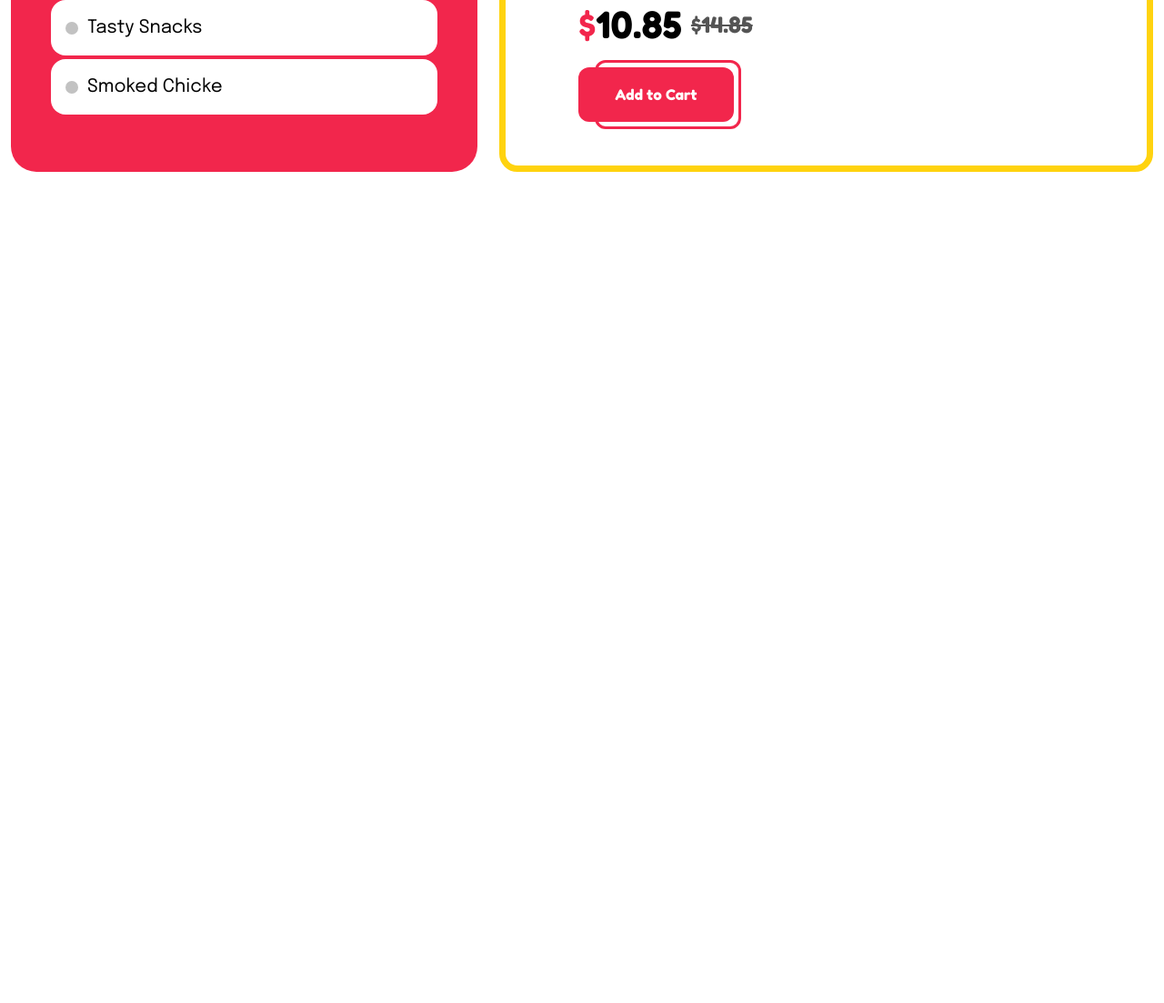
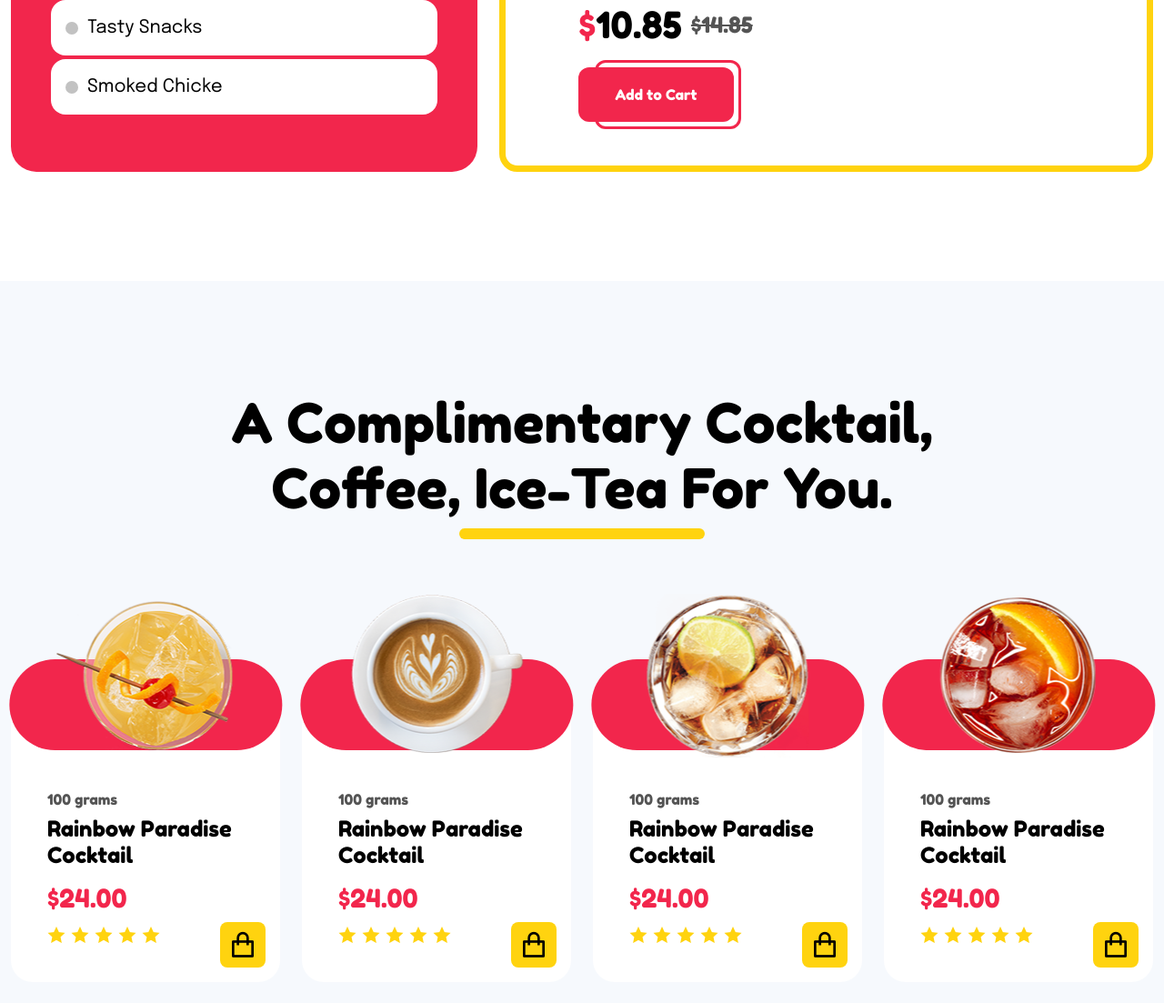
Before and after one commit to Robson-Aires/Restaurant, a plain HTML site: page index.html in a window 1280 px wide. Shown: the part 4228-5331 px from the top of the page at 91% size. Before the commit the page ends 4537 px from the top, so only its background shows below. Drawn offline with nearby package versions, Linux system fonts and the light colour scheme.

Commit message:
menu section finalizado

```diff
--- a/assets/css/styles.css
+++ b/assets/css/styles.css
@@ -425,7 +425,7 @@ img {
   background-color: var(--container-color);
 }
 
-.menu__container {
+.menu-one .menu__container {
   grid-template-columns: repeat(3, 1fr);
   align-items: flex-start;
 }
@@ -434,6 +434,10 @@ img {
   background-color: var(--body-color);
   border-radius: 1.5rem;
   position: relative;
+
+}
+
+.menu-one .menu__item {
   margin-left: 5.25rem;
   padding: 3.25rem 1.5rem 3.25rem 7.5rem;
 }
@@ -441,11 +445,15 @@ img {
 .menu__img-wrapper,
 .menu__img-wrapper::before {
   position: absolute;
+}
+
+.menu-one .menu__img-wrapper,
+.menu-one .menu__img-wrapper::before {
   top: 50%;
   transform: translateY(-50%);
 }
 
-.menu__img-wrapper {
+.menu-one .menu__img-wrapper {
 
   left: -5.25rem;
 }
@@ -454,6 +462,9 @@ img {
   content: '';
   background-color: var(--second-color);
   border-radius: 5.5rem;
+}
+
+.menu-one .menu__img-wrapper::before {
   left: 0;
   width: 70%;
   height: 115%;
@@ -743,6 +754,40 @@ img {
 
 /*=============== MENU ===============*/
 
+.menu-two .menu__container {
+  grid-template-columns: repeat(4, 1fr);
+}
+
+.menu-two .menu__item {
+  padding: 2.5rem;
+  padding-top: 6.5rem;
+  margin-top: 7rem;
+}
+
+.menu-two .menu__img-wrapper,
+.menu-two .menu__img-wrapper::before {
+  left: 50%;
+  transform: translateX(-50%);
+}
+
+.menu-two .menu__img-wrapper {
+  top: -38%;
+  width: max-content;
+}
+
+.menu-two .menu__img-wrapper::before {
+  width: 154%;
+  height: 100px;
+  top: 5rem;
+}
+
+.menu__grams {
+  font-family: var(--second-font);
+  font-weight: var(--weight-400);
+  display: block;
+  margin-bottom: .5rem;
+}
+
 /*=============== RESERVATION ===============*/
 
 /*=============== GALLERY ===============*/
--- a/index.html
+++ b/index.html
@@ -228,7 +228,7 @@
       </section>
 
       <!--==================== MENU ====================-->
-      <section class="menu section" id="menu">
+      <section class="menu menu-one section" id="menu">
         <h2 class="section__title title-center">Fast Food Menus</h2>
 
         <div class="menu__container container grid">
@@ -634,7 +634,98 @@
       </section>
 
       <!--==================== MENU ====================-->
-      <section class="menu"></section>
+      <section class="menu menu-two section">
+        <h2 class="section__title title-center">
+          A Complimentary Cocktail, Coffee, Ice-Tea For You.
+        </h2>
+
+        <div class="menu__container container grid">
+          <div class="menu__item">
+            <div class="menu__img-wrapper">
+              <img src="assets/img/coof-img-1.png" alt="" class="menu__img">
+            </div>
+            <div class="menu__data">
+              <span class="menu__grams">100 grams</span>
+              <h3 class="menu__title">Rainbow Paradise Cocktail</h3>
+              <span class="menu__price">$24.00</span>
+              <ul class="menu__rating">
+                <li><i class="ri-star-fill"></i></li>
+                <li><i class="ri-star-fill"></i></li>
+                <li><i class="ri-star-fill"></i></li>
+                <li><i class="ri-star-fill"></i></li>
+                <li><i class="ri-star-fill"></i></li>
+              </ul>
+              <a href="" class="menu__btn">
+                <i class="ri-shopping-bag-line"></i>
+              </a>
+            </div>
+          </div>
+
+          <div class="menu__item">
+            <div class="menu__img-wrapper">
+              <img src="assets/img/coof-img-2.png" alt="" class="menu__img">
+            </div>
+            <div class="menu__data">
+              <span class="menu__grams">100 grams</span>
+              <h3 class="menu__title">Rainbow Paradise Cocktail</h3>
+              <span class="menu__price">$24.00</span>
+              <ul class="menu__rating">
+                <li><i class="ri-star-fill"></i></li>
+                <li><i class="ri-star-fill"></i></li>
+                <li><i class="ri-star-fill"></i></li>
+                <li><i class="ri-star-fill"></i></li>
+                <li><i class="ri-star-fill"></i></li>
+              </ul>
+              <a href="" class="menu__btn">
+                <i class="ri-shopping-bag-line"></i>
+              </a>
+            </div>
+          </div>
+
+          <div class="menu__item">
+            <div class="menu__img-wrapper">
+              <img src="assets/img/coof-img-3.png" alt="" class="menu__img">
+            </div>
+            <div class="menu__data">
+              <span class="menu__grams">100 grams</span>
+              <h3 class="menu__title">Rainbow Paradise Cocktail</h3>
+              <span class="menu__price">$24.00</span>
+              <ul class="menu__rating">
+                <li><i class="ri-star-fill"></i></li>
+                <li><i class="ri-star-fill"></i></li>
+                <li><i class="ri-star-fill"></i></li>
+                <li><i class="ri-star-fill"></i></li>
+                <li><i class="ri-star-fill"></i></li>
+              </ul>
+              <a href="" class="menu__btn">
+                <i class="ri-shopping-bag-line"></i>
+              </a>
+            </div>
+          </div>
+
+          <div class="menu__item">
+            <div class="menu__img-wrapper">
+              <img src="assets/img/coof-img-4.png" alt="" class="menu__img">
+            </div>
+            <div class="menu__data">
+              <span class="menu__grams">100 grams</span>
+              <h3 class="menu__title">Rainbow Paradise Cocktail</h3>
+              <span class="menu__price">$24.00</span>
+              <ul class="menu__rating">
+                <li><i class="ri-star-fill"></i></li>
+                <li><i class="ri-star-fill"></i></li>
+                <li><i class="ri-star-fill"></i></li>
+                <li><i class="ri-star-fill"></i></li>
+                <li><i class="ri-star-fill"></i></li>
+              </ul>
+              <a href="" class="menu__btn">
+                <i class="ri-shopping-bag-line"></i>
+              </a>
+            </div>
+          </div>
+
+        </div>
+      </section>
 
       <!--==================== RESERVATION ====================-->
       <section class="reservation" id="reservation"></section>
```
